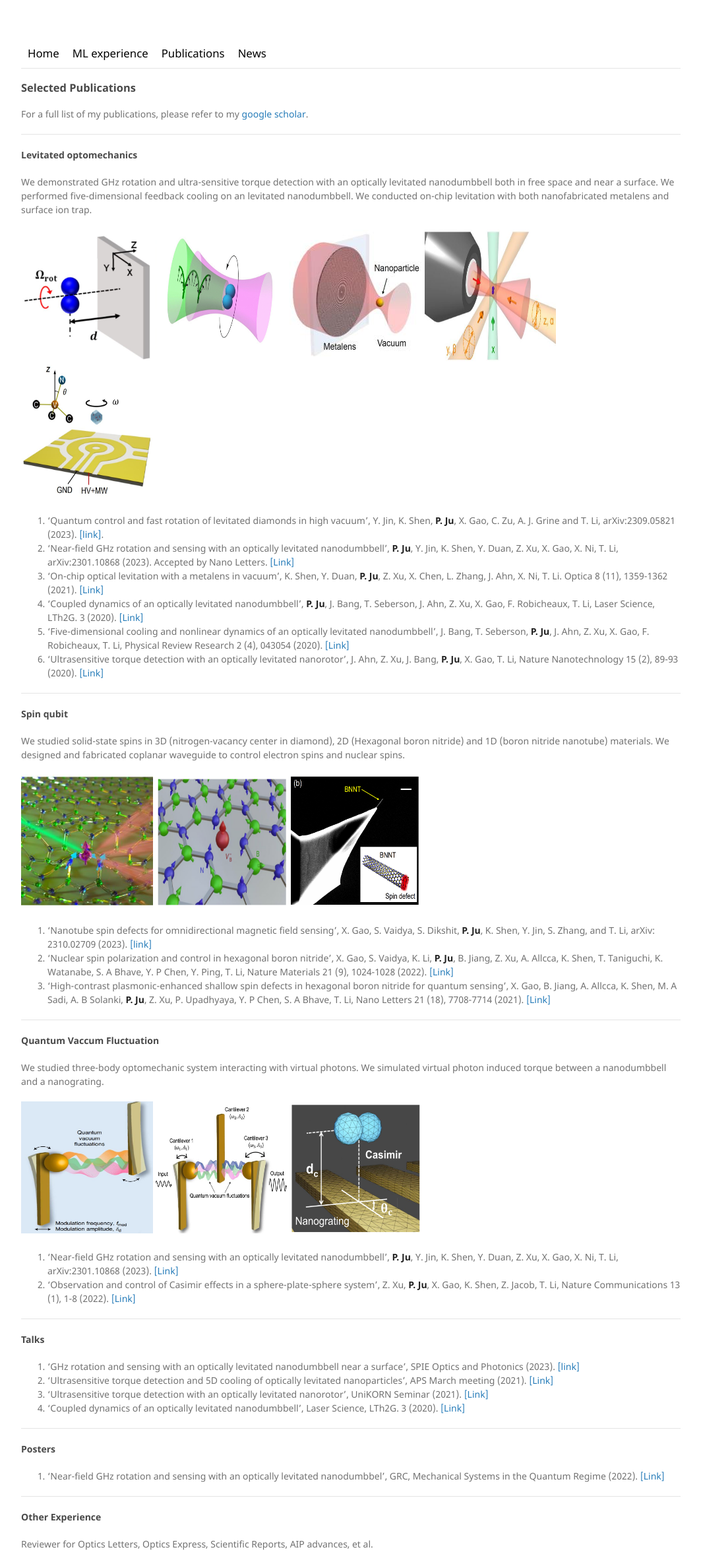
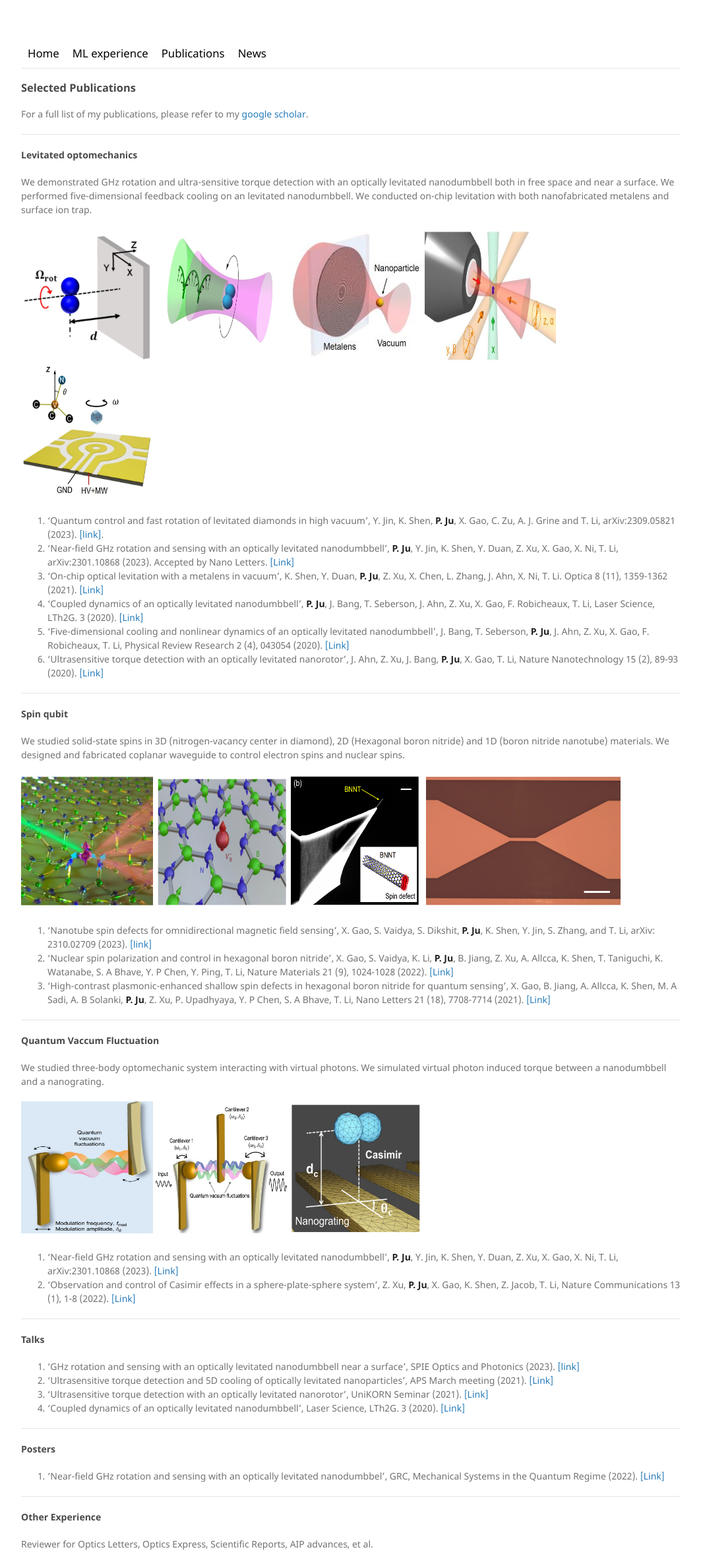
Before and after one commit to peng-ju/peng-ju.github.io, a Jekyll site: the page built from publications/index.md, in a window 1280 px wide. Shown: the whole page at 66% size, without its empty margins (108-1171 px from the left). Built offline with Jekyll 4.4.1, drawn with Linux system fonts in a browser that asks for light colours.

Commit message:
add wavegudie

```diff
--- a/publications/index.md
+++ b/publications/index.md
@@ -32,6 +32,7 @@ We studied solid-state spins in 3D (nitrogen-vacancy center in diamond), 2D (Hex
 [<img src="img/HBN.JPG"  width=200px height=200px />](img/HBN.JPG)
 [<img src="img/HBN_2d.png"  width=200px height=200px />](img/HBN_2d.png)
 [<img src="img/HBN_nanotube.png"  width=200px height=200px />](img/HBN_nanotube.png)
+[<img src="img/waveguide.png"  width=300px height=200px />](img/waveguide.png)
 
 3. 'Nanotube spin defects for omnidirectional magnetic field sensing', X. Gao, S. Vaidya, S. Dikshit, **P. Ju**, K. Shen, Y. Jin, S. Zhang, and T. Li, arXiv: 2310.02709 (2023). [[link]](https://arxiv.org/pdf/2310.02709.pdf)
 2. 'Nuclear spin polarization and control in hexagonal boron nitride', X. Gao, S. Vaidya, K. Li, **P. Ju**, B. Jiang, Z. Xu, A. Allcca, K. Shen, T. Taniguchi, K. Watanabe, S. A Bhave, Y. P Chen, Y. Ping, T. Li, Nature Materials 21 (9), 1024-1028 (2022). [[Link]](https://www.nature.com/articles/s41563-022-01329-8)
```
Also changed, not shown: publications/img/waveguide.png (added).
